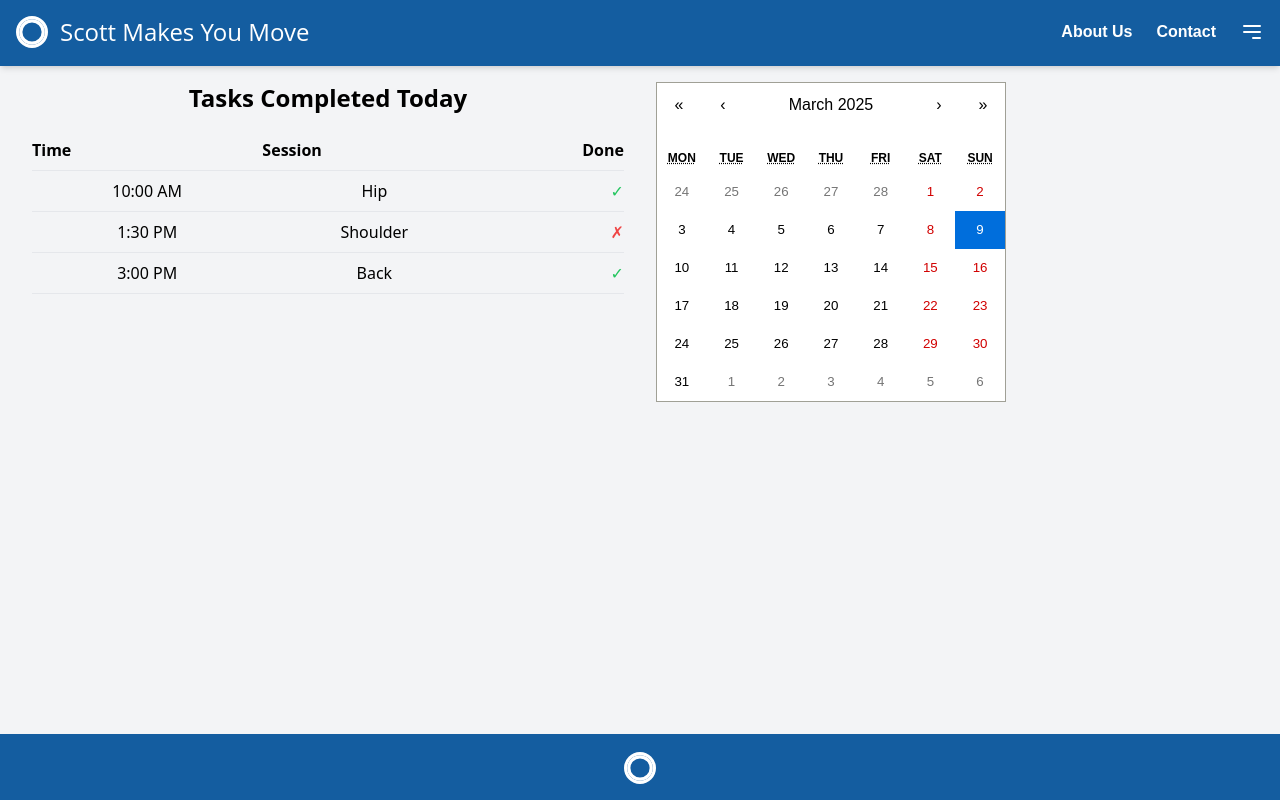
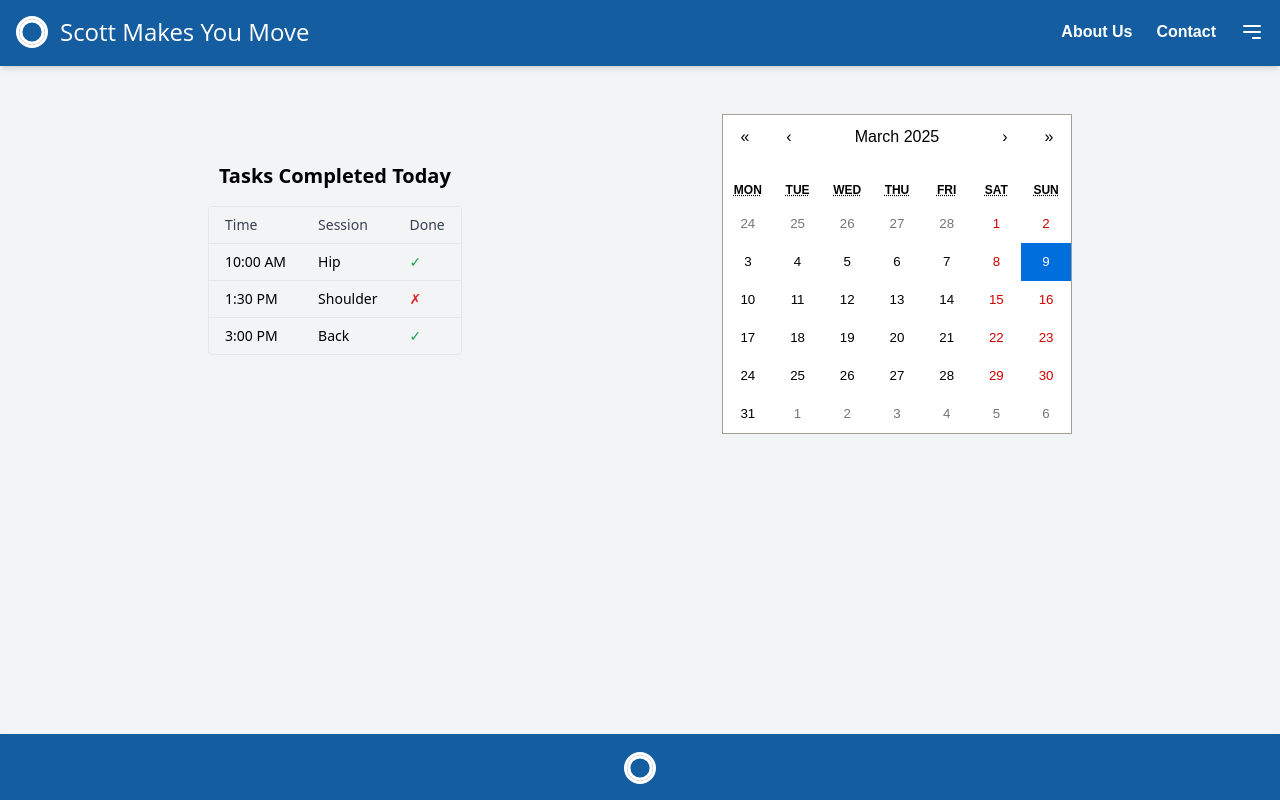
Before and after one commit to Scott-Makes-You-Move/frontend, a Next.js app: page /sessions in a window 1280 px wide. Built offline with nearby package versions, Linux system fonts and the light colour scheme.

Commit message:
:green_heart: fix: lint issues + change navabr

```diff
--- a/package.json
+++ b/package.json
@@ -46,7 +46,7 @@
     "typescript": "^5"
   },
   "simple-git-hooks": {
-    "pre-commit": "npm run format"
+    "pre-commit": "npm run format && npm run lint"
   },
   "engines": {
     "node": "20.11"
--- a/src/app/sessions/page.tsx
+++ b/src/app/sessions/page.tsx
@@ -11,7 +11,7 @@ type SessionItem = {
 };
 
 const SessionsPage: React.FC = () => {
-  const [date, setDate] = useState<Date>(new Date());
+  const [date, setDate] = useState<any>(new Date());
 
   const sessionItems: SessionItem[] = [
     { time: '10:00 AM', session: 'Hip', status: 'completed' },
@@ -19,44 +19,63 @@ const SessionsPage: React.FC = () => {
     { time: '3:00 PM', session: 'Back', status: 'completed' },
   ];
 
-  const onDateChange = (newDate: Date) => {
+  const onDateChange = (newDate: any) => {
     setDate(newDate);
   };
 
   return (
-    <div className="container mx-auto p-4">
-      <div className="grid md:grid-cols-2 gap-8">
-        <div>
-          <h2 className="text-2xl font-bold mb-4">Tasks Completed Today</h2>
-          <table className="w-full border-collapse">
-            <thead>
-              <tr className="border-b">
-                <th className="text-left py-2">Time</th>
-                <th className="text-left py-2">Session</th>
-                <th className="text-right py-2">Done</th>
+    <div className="p-4 max-w-4xl mx-auto space-y-8 flex flex-col justify-between items-center md:flex-row">
+      <section aria-labelledby="tasks-heading">
+        <h2 id="tasks-heading" className="text-xl font-semibold mb-4">
+          Tasks Completed Today
+        </h2>
+
+        <div className="overflow-x-auto rounded border border-gray-200">
+          <table className="min-w-full text-sm text-left">
+            <thead className="bg-gray-100 text-gray-700">
+              <tr>
+                <th scope="col" className="px-4 py-2 font-medium">
+                  Time
+                </th>
+                <th scope="col" className="px-4 py-2 font-medium">
+                  Session
+                </th>
+                <th scope="col" className="px-4 py-2 font-medium">
+                  Done
+                </th>
               </tr>
             </thead>
             <tbody>
               {sessionItems.map((item, index) => (
-                <tr key={index} className="border-b">
-                  <td className="py-2">{item.time}</td>
-                  <td className="py-2">{item.session}</td>
-                  <td className="py-2 text-right">
-                    {item.status === 'completed' ? (
-                      <span className="text-green-500">✓</span>
-                    ) : (
-                      <span className="text-red-500">✗</span>
-                    )}
+                <tr key={index} className="border-t">
+                  <td className="px-4 py-2 whitespace-nowrap">{item.time}</td>
+                  <td className="px-4 py-2 whitespace-nowrap">{item.session}</td>
+                  <td className="px-4 py-2">
+                    <span
+                      role="img"
+                      aria-label={item.status === 'completed' ? 'Completed' : 'Not completed'}
+                      className={item.status === 'completed' ? 'text-green-600' : 'text-red-600'}
+                    >
+                      {item.status === 'completed' ? '✓' : '✗'}
+                    </span>
                   </td>
                 </tr>
               ))}
             </tbody>
           </table>
         </div>
-        <div>
-          <Calendar onChange={onDateChange} value={date} />
+      </section>
+
+      <section aria-label="Calendar Section">
+        <div className="max-w-md">
+          <Calendar
+            onChange={onDateChange}
+            value={date}
+            aria-label="Select date"
+            className="w-full"
+          />
         </div>
-      </div>
+      </section>
     </div>
   );
 };
--- a/src/components/Navbar.tsx
+++ b/src/components/Navbar.tsx
@@ -43,7 +43,7 @@ const Navbar: React.FC = () => {
                 href="/sessions"
                 className="block px-4 py-2 text-background hover:bg-accent hover:text-background transition"
               >
-                Sessions (X)
+                Sessions
               </Link>
 
               <Link
```
